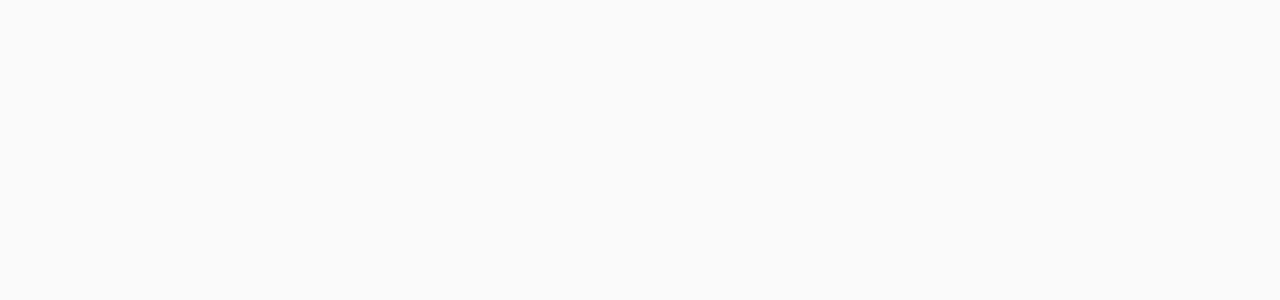
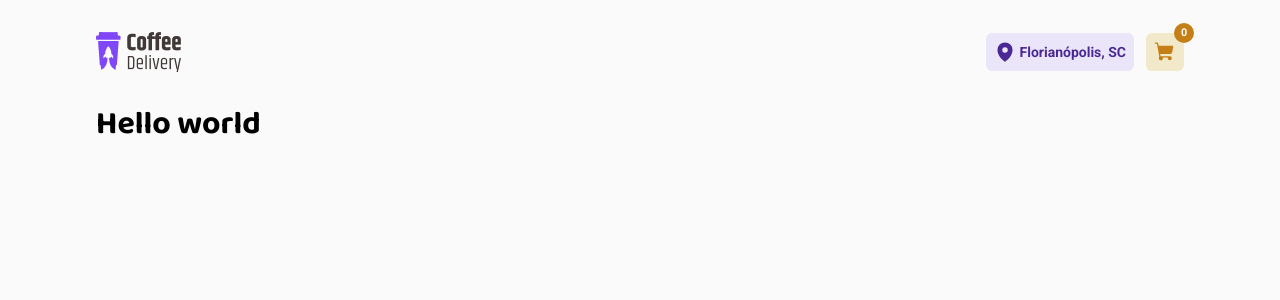
Before and after one commit to frassaolucas/practice-ecommerce, a React (Vite) app: page /cart in a window 1280 px wide. Before the commit this address had no page. Shown: the top 300 px of the page. Built offline with nearby package versions, Linux system fonts and the light colour scheme.

Commit message:
feature: created cart route

```diff
--- a/src/Router.tsx
+++ b/src/Router.tsx
@@ -2,6 +2,7 @@
 
 import { DefaultLayout } from '@/layout/default';
 
+import { Cart } from '@/pages/cart';
 import { Home } from '@/pages/home';
 
 export function Router() {
@@ -9,6 +10,7 @@
     <Routes>
       <Route path="/" element={<DefaultLayout />}>
         <Route path="/" element={<Home />} />
+        <Route path="/cart" element={<Cart />} />
       </Route>
     </Routes>
   );
--- /dev/null
+++ b/src/pages/cart/Cart.tsx
@@ -0,0 +1,3 @@
+export function Cart() {
+  return <h1>Hello world</h1>;
+}
--- /dev/null
+++ b/src/pages/cart/index.ts
@@ -0,0 +1 @@
+export * from './Cart';
```
